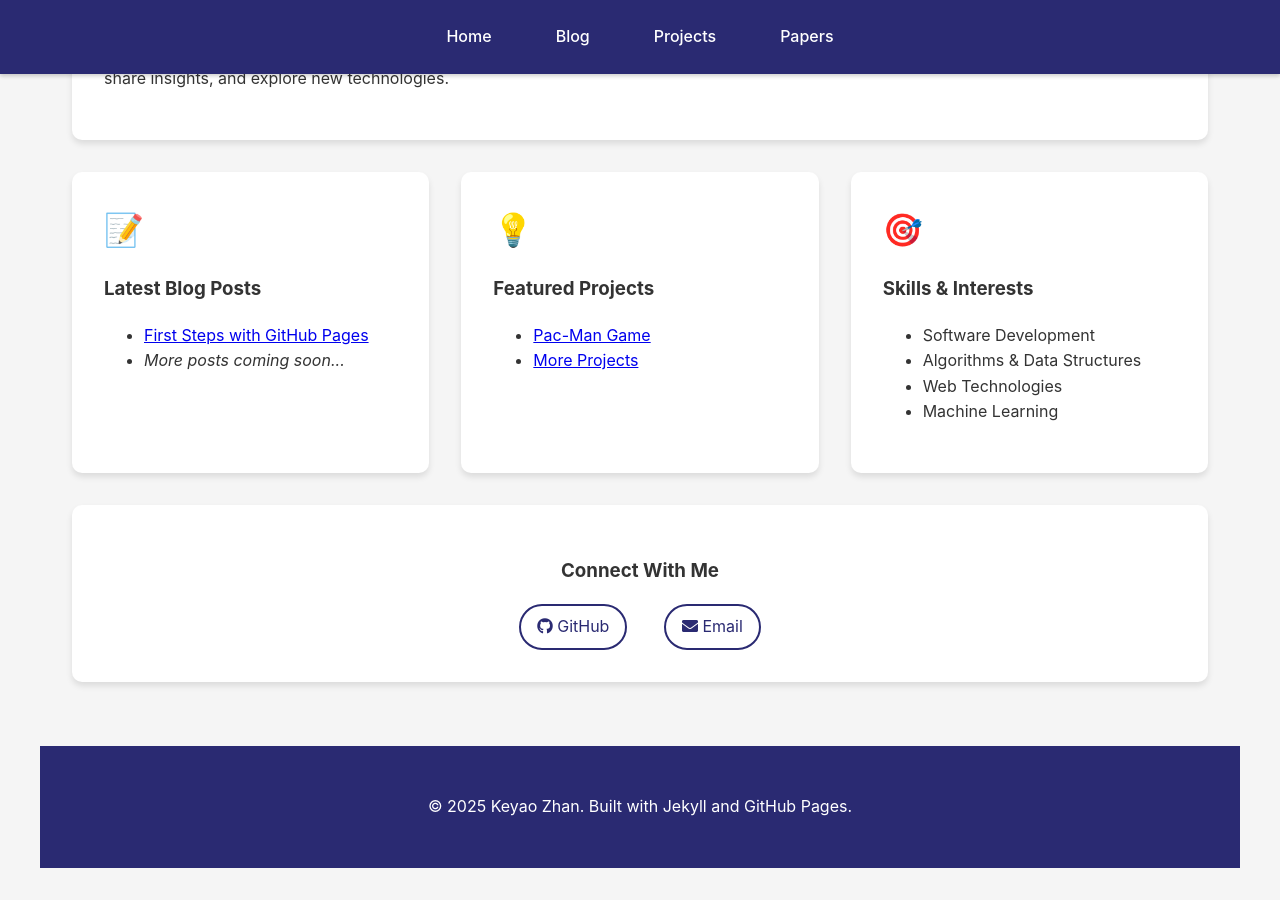
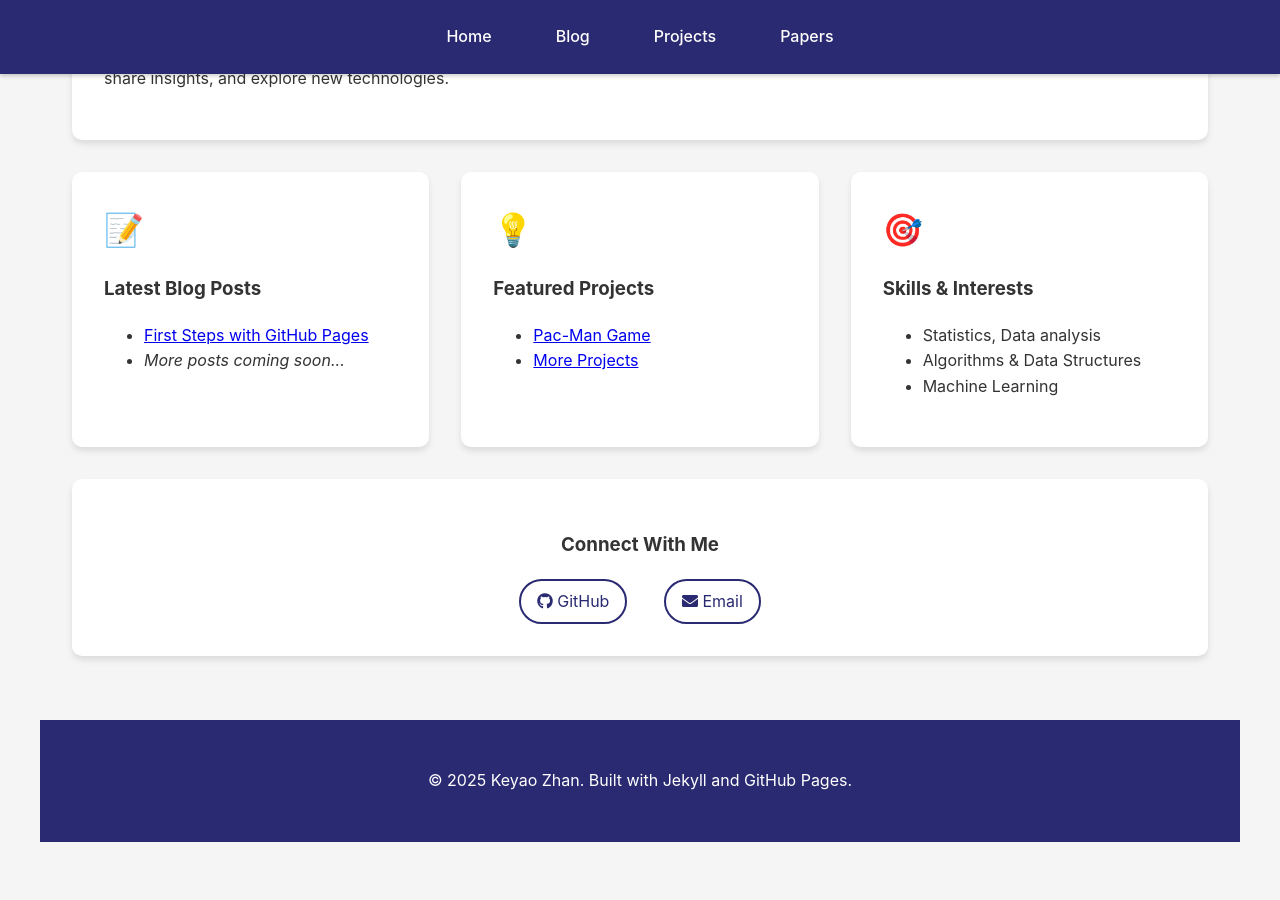
Before and after one commit to kyZhan2002/mypage, a Jekyll site: the page built from index.md, in a window 1280 px wide and 900 px high, scrolled down 557 px. Built offline with Jekyll 4.4.1, drawn with Linux system fonts in a browser that asks for light colours; after the commit the page ends 1431 px from its top, so only the background shows below that.

Commit message:
Page content updated

```diff
--- a/blog/index.html
+++ b/blog/index.html
@@ -6,7 +6,7 @@ title: Blog Posts
 <div class="container">
   <div class="header">
     <h1>Blog Posts</h1>
-    <p>My thoughts and experiences in software development</p>
+    <p>My thoughts and experiences during my learning journey</p>
   </div>
 
   <div class="posts-grid">
--- a/index.md
+++ b/index.md
@@ -46,9 +46,8 @@ title: "Keyao's Coding Blog"
       <div class="icon">🎯</div>
       <h3>Skills & Interests</h3>
       <ul>
-        <li>Software Development</li>
+        <li>Statistics, Data analysis</li>
         <li>Algorithms & Data Structures</li>
-        <li>Web Technologies</li>
         <li>Machine Learning</li>
       </ul>
     </div>
```
